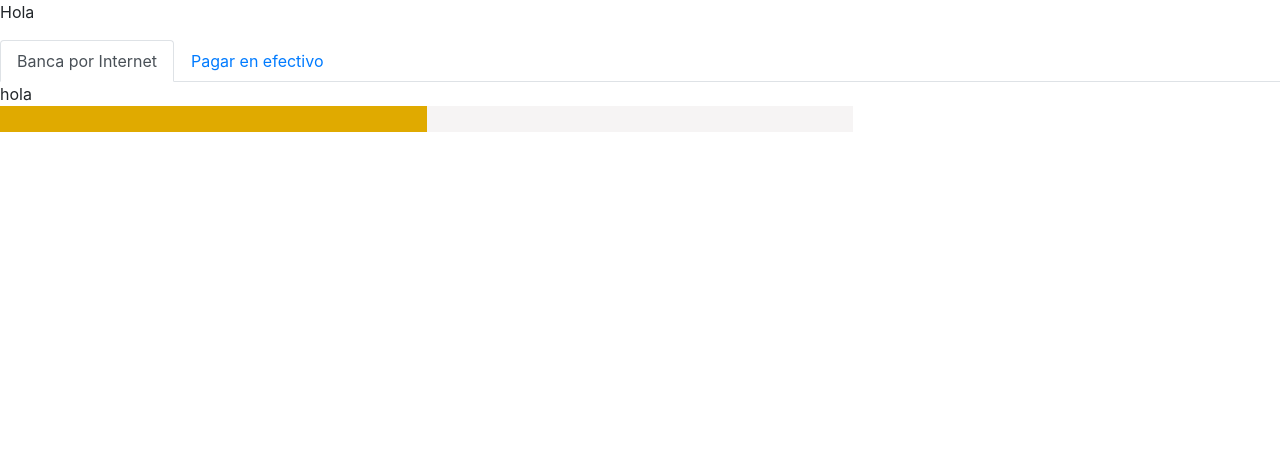
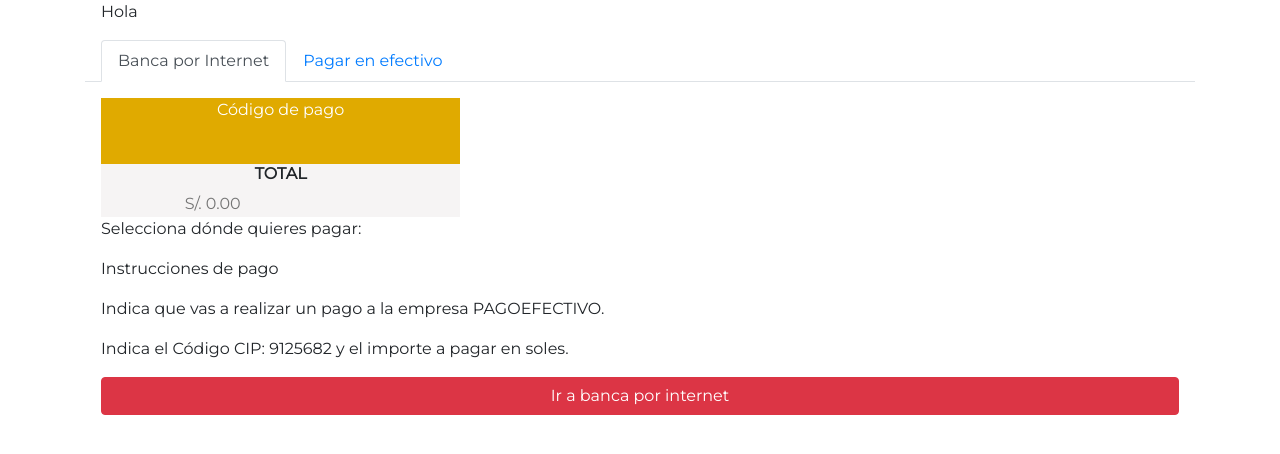
Before and after one commit to AndreaChumioque/redbus, a React (Create React App) app: page / in a window 1280 px wide. Shown: the top 454 px of the page. Built offline with nearby package versions, Linux system fonts and the light colour scheme.

Commit message:
ingresando contenido

```diff
--- a/public/css/main.css
+++ b/public/css/main.css
@@ -1,5 +1,15 @@
+* {
+  font-family: 'Montserrat', sans-serif;
+}
+
+/* Helpers */
+.text-white {
+  color: #fff;
+}
+
 .subcontainer_input_PaymentCode{
   background-color: #e0aa00;
+  color: #fff;
 }
 .subcontainer_input_MoneyInput{
   background-color:#f6f4f4;
@@ -7,6 +17,9 @@
 
 #payment-info {
   text-align: center;
+  /* border-radius: 5px;
+  overflow: hidden;
+  height: 10vh; */
 }
 
 #payment-info input {
@@ -16,5 +29,5 @@
 
 #payment-info input:focus {
   outline: 0;
-  border-bottom: 2px solid grey;
+  border-bottom: 2px solid #fff;
 }
--- a/src/components/Header.js
+++ b/src/components/Header.js
@@ -1,13 +1,9 @@
 import React from 'react'
 
-const Header = () => {
+const Header = () => (
+  <header className="container">
+    <p className="mx-3">Hola</p>
+  </header>
+)
 
-  return (
-    <div>
-      <p>Hola</p>
-    </div>
-  )
-
-}
-
-export default Header;
+export default Header
--- a/src/components/Main.js
+++ b/src/components/Main.js
@@ -8,34 +8,24 @@ const data = {
   ],
   paymentCode: '',
   totalAmount: 0,
-  activeTab: 'internet'
+  defaultTab: 'internet'
 }
 
 const Main = () => {
   return (
-    <section>
+    <section className="container">
       <ul className="nav nav-tabs">
-        <li className="nav-item">
+        <li className="nav-item ml-3">
           <a className="nav-link active" id="internet-tab" data-toggle="tab" href="#internet" role="tab" aria-selected="true">Banca por Internet</a>
         </li>
         <li className="nav-item">
           <a className="nav-link" id="cash-tab" data-toggle="tab" href="#cash" role="tab" aria-controls="profile" aria-selected="false">Pagar en efectivo</a>
         </li>
       </ul>
-      {/* <div>
-        <PaymentCode />
-        <MoneyInput />
-      <div className=' flex container_input row border-0 rounded'>
-        <PaymentCode />
-        <MoneyInput />
-        <div className=' align-center subcontainer_input col-4 col-md-4'>
-          <p className='border'>Texto</p>
-        </div>
-      </div>
-      </div> */}
-      <div className="tab-content">
+      <div className="tab-content p-3">
         {data.tabs.map(tab =>
-          <TabContent key={tab.id} activeTab={data.activeTab} id={tab.id} content={tab.content} />
+          // <TabContent key={tab.id} activeTab={data.activeTab} id={tab.id} content={tab.content} />
+          <TabContent key={tab.id} {...tab} defaultTab={data.defaultTab} />
         )}
       </div>
     </section>
@@ -43,4 +33,4 @@ const Main = () => {
 
 }
 
-export default Main;
+export default Main
--- a/src/components/MoneyInput.js
+++ b/src/components/MoneyInput.js
@@ -1,8 +1,9 @@
 import React from 'react'
 
 const MoneyInput = () => (
-  <div className="align-center subcontainer_input_MoneyInput col-4 col-md-4">
-    <input type="text" />
+  <div className="subcontainer_input_MoneyInput col-4 col-md-4">
+    <h6 className="text-uppercase font-weight-bold">Total</h6>
+    <input type="text" placeholder="S/. 0.00"/>
   </div>
 )
 
--- a/src/components/PaymentCode.js
+++ b/src/components/PaymentCode.js
@@ -1,13 +1,10 @@
 import React from 'react'
 
-const PaymentCode = () => {
-  return (
-    <div className="align-center subcontainer_input_PaymentCode col-4 col-md-4">
-      <input className="input-nav code" type="text" />
-    </div>
-  )
-}
-
-
+const PaymentCode = () => (
+  <div className="subcontainer_input_PaymentCode col-4 col-md-4">
+    <p>Código de pago</p>
+    <input className="input-nav code" type="text" />
+  </div>
+)
 
 export default PaymentCode
--- a/src/components/TabContent.js
+++ b/src/components/TabContent.js
@@ -2,13 +2,22 @@ import React from 'react'
 import PaymentCode  from './PaymentCode'
 import MoneyInput from './MoneyInput'
 
-const TabContent = ({ activeTab, id, content }) => (
-  <div className={activeTab === id ? 'tab-pane fade show active' : 'tab-pane fade' } id={id} role="tabpanel">
-    {content}
-    <div id="payment-info" className="d-flex align-items-center">
+const TabContent = ({ defaultTab, id }) => (
+  <div className={defaultTab === id ? 'tab-pane fade show active' : 'tab-pane fade' } id={id} role="tabpanel">
+    <div id="payment-info" className="">
       <PaymentCode />
       <MoneyInput />
     </div>
+    <p>Selecciona dónde quieres pagar:</p>
+    <div>
+      {/* Carrusel */}
+    </div>
+    <p>Instrucciones de pago</p>
+    <p>Indica que vas a realizar un pago a la empresa PAGOEFECTIVO.</p>
+    <p>Indica el Código CIP: 9125682 y el importe a pagar en soles.</p>
+    <a className="btn btn-danger w-100 text-white">
+      {id === 'internet' ? 'Ir a banca por internet' : 'Encuentra tu punto de pago'}
+    </a>
   </div>
 )
 
```
